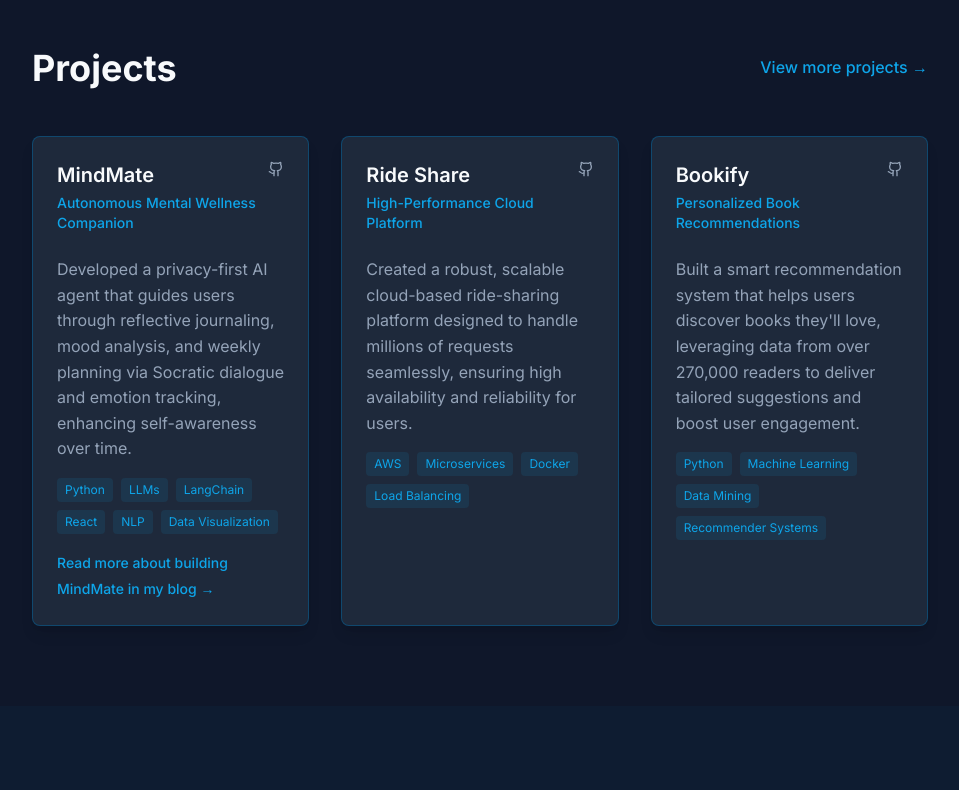
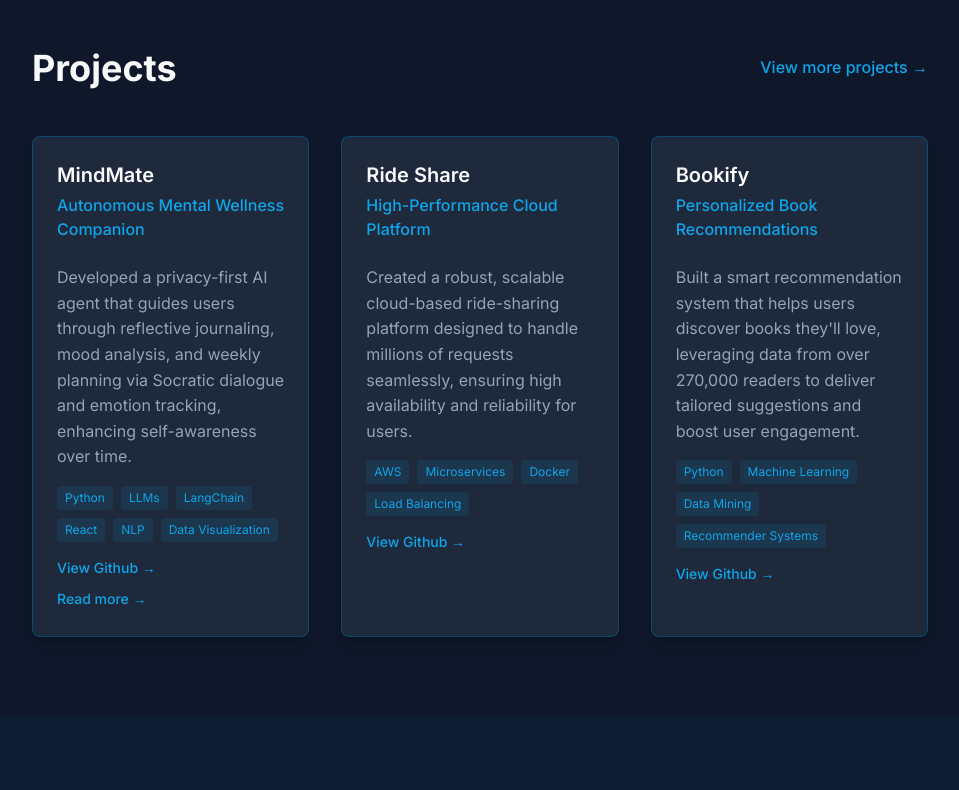
Before and after one commit to navneetha-rajan/navneetha-rajan.github.io, a Next.js app: page / in a window 1280 px wide. Shown: the part 2120-2910 px from the top of the page, without its empty margins (160-1119 px from the left). Built offline with nearby package versions, Linux system fonts and the light colour scheme.

Commit message:
feat: enhance project card hover effects with title, subtitle, and tag animations

```diff
--- a/app/page.tsx
+++ b/app/page.tsx
@@ -304,13 +304,8 @@ export default function Home() {
                 >
                   <div className="flex justify-between items-start mb-4">
                     <div className="flex-1">
-                      <h3 className="text-xl font-semibold mb-1">{project.title}</h3>
-                      <p className="text-sm text-accent font-medium mb-2">{project.subtitle}</p>
-                    </div>
-                    <div className="flex space-x-2">
-                      <a href={project.github} className="text-muted hover:text-accent transition-colors duration-200">
-                        <Github size={16} />
-                      </a>
+                      <h3 className="text-xl font-semibold mb-1 group-hover:text-accent transition-colors duration-200">{project.title}</h3>
+                      <p className="text-base text-accent font-medium mb-2 group-hover:text-white transition-colors duration-200">{project.subtitle}</p>
                     </div>
                   </div>
                   <p className="text-muted mb-4">{project.description}</p>
@@ -318,22 +313,44 @@ export default function Home() {
                     {project.tech.map((tech, techIndex) => (
                       <span
                         key={techIndex}
-                        className="text-xs bg-accent/10 text-accent px-2 py-1 rounded"
+                        className="text-xs bg-accent/10 text-accent px-2 py-1 rounded group-hover:bg-accent group-hover:text-white transition-all duration-200"
                       >
                         {tech}
                       </span>
                     ))}
                   </div>
-                  {project.blogLink && (
-                    <div className="mt-auto">
-                      <Link
-                        href={project.blogLink}
+                  <div className="mt-auto space-y-2">
+                    <div className="flex flex-wrap gap-2">
+                      <a
+                        href={project.github}
                         className="text-accent hover:text-accent/80 font-medium text-sm group-hover:underline transition-all duration-200"
+                        target="_blank"
+                        rel="noopener noreferrer"
                       >
-                        Read more about building {project.title} in my blog →
-                      </Link>
+                        View Github →
+                      </a>
+                      {project.link && project.link !== project.github && (
+                        <a
+                          href={project.link}
+                          className="text-accent hover:text-accent/80 font-medium text-sm group-hover:underline transition-all duration-200"
+                          target="_blank"
+                          rel="noopener noreferrer"
+                        >
+                          Live Demo →
+                        </a>
+                      )}
                     </div>
-                  )}
+                    {project.blogLink && (
+                      <div>
+                        <Link
+                          href={project.blogLink}
+                          className="text-accent hover:text-accent/80 font-medium text-sm group-hover:underline transition-all duration-200"
+                        >
+                          Read more →
+                        </Link>
+                      </div>
+                    )}
+                  </div>
                 </motion.div>
               ))}
             </div>
```
